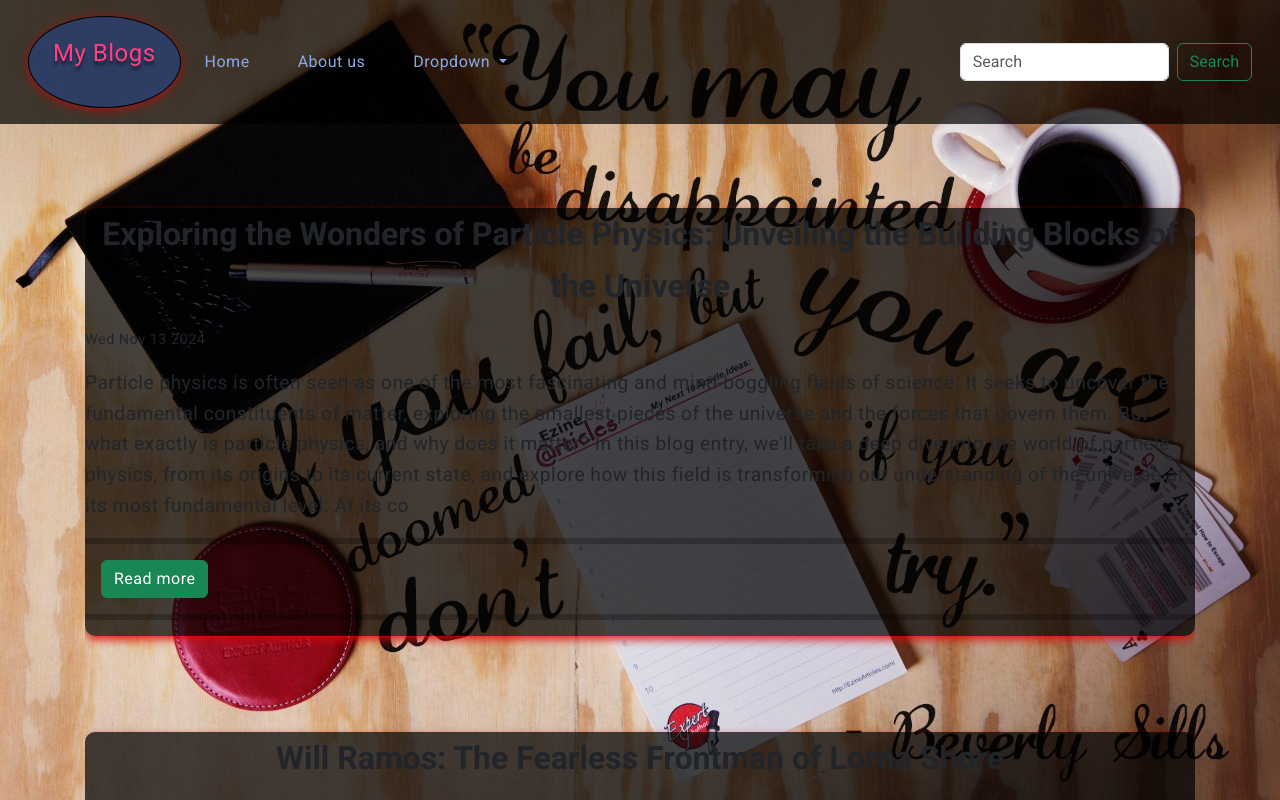
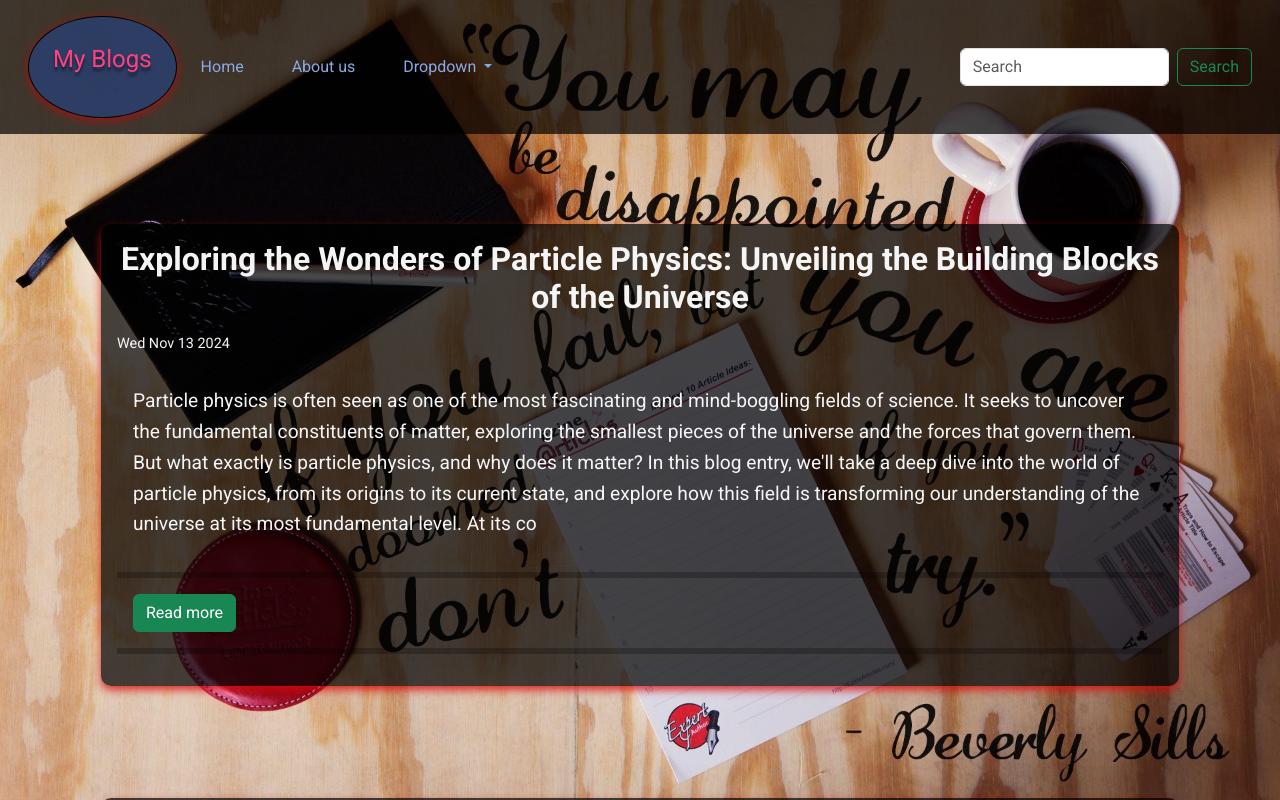
Before and after one commit to Quarky25/blog, an Angular app: page / in a window 1280 px wide. Shown: the top 800 px of the page. Built offline with nearby package versions, Linux system fonts and the light colour scheme.

Commit message:
final fix attempt for today

```diff
--- a/src/app/app.component.css
+++ b/src/app/app.component.css
@@ -1,15 +1,12 @@
 /* Base styles */
 
 * {
-  box-sizing: border-box;
   margin: 0;
   padding: 0;
 }
 
 body {
   font-family: "Roboto", sans-serif;
-  --text-color: var(--text-color);
-  line-height: 1.6;
 }
 
 /* Link styling */
@@ -31,16 +28,3 @@ a:hover {
 }
 
 /* src/styles/styles.css */
-
-/* Define CSS custom properties (variables) for reusability */
-:root {
-  --primary-color: #007bff;
-  --secondary-color: #434a50;
-  --accent-color: #28a745;
-  --background-color: #000000b4;
-  --text-color: #fbfbfcf8;
-  --spacer: 1rem;
-  --container-padding: 2rem;
-  --font-primary: "Roboto", sans-serif;
-  --font-secondary: "Open Sans", sans-serif;
-}
--- a/src/app/contact-form/contact-form.component.css
+++ b/src/app/contact-form/contact-form.component.css
@@ -21,12 +21,12 @@
 
 .contact-header h1 {
   font-size: 2.5rem;
-  --text-color: var(--text-color);
+  color: #fbfbfcf8;
 }
 
 .contact-header p {
   font-size: 1.2rem;
-  --text-color: var(--text-color);
+  color: #fbfbfcf8;
   margin-top: 0.5rem;
 }
 
@@ -46,7 +46,7 @@ label {
   font-size: 1rem;
   font-weight: bold;
   margin-bottom: 0.5rem;
-  --text-color: var(--text-color);
+  color: #fbfbfcf8;
 }
 
 input,
@@ -56,7 +56,6 @@ textarea {
   border: 1px solid #ccc;
   border-radius: 4px;
   transition: border 0.3s ease;
-  --background-color: var(--background-color);
 }
 
 input:focus,
@@ -71,7 +70,7 @@ textarea {
 
 button.submit-btn {
   background-color: #a13f70da;
-  --text-color: var(--text-color);
+  color: #fbfbfcf8;
   padding: 1rem;
   border: none;
   border-radius: 4px;
@@ -89,7 +88,7 @@ button.submit-btn:hover {
   text-align: center;
   margin-top: 2rem;
   font-size: 1.1rem;
-  --text-color: var(--text-color);
+  color: #fbfbfcf8;
 }
 
 .contact-footer a {
--- a/src/app/home-page/home-page.component.css
+++ b/src/app/home-page/home-page.component.css
@@ -6,16 +6,16 @@
   justify-content: center;
   align-items: center;
   flex-direction: column;
-  gap: var(--spacer);
+  gap: 1rem;
   max-width: 1200px;
   overflow: auto;
   margin: 10rem auto;
-  padding: var(--spacer);
+  padding: 1rem;
 }
 
 .blog-post {
   background-color: #000000b4;
-  padding: var(--spacer);
+  padding: 1rem;
   border-radius: 10px;
   box-shadow: 0 4px 8px rgba(219, 8, 8, 0.808);
   margin: 3rem auto;
@@ -25,26 +25,26 @@
   text-align: center;
   font-size: 2rem;
   font-weight: 700;
-  color: var(--text-color);
+  color: #fbfbfcf8;
   margin-bottom: 1rem;
 }
 
 .blog-post-date {
   font-size: 0.9rem;
-  color: var(--secondary-color);
+  color: #fbfbfcf8;
 }
 
 .blog-post-content {
   font-size: 1.2rem;
   line-height: 1.6;
-  color: var(--text-color);
+  color: #fbfbfcf8;
   margin-top: 1rem;
-  padding: var(--spacer);
+  padding: 1rem;
 }
 
 .blog-footer {
   text-align: center;
-  padding: var(--spacer);
+  padding: 1rem;
   background-color: #000000b4;
 }
 
--- a/src/index.html
+++ b/src/index.html
@@ -21,7 +21,7 @@
       rel="stylesheet"
     />
   </head>
-  <body class="mat-typography">
+  <body>
     <app-root></app-root>
   </body>
   <link
--- a/src/styles.css
+++ b/src/styles.css
@@ -1,5 +1,16 @@
 /* You can add global styles to this file, and also import other style files */
+/* Define CSS custom properties (variables) for reusability */
+:root {
+  --primary-color: #007bff;
+  --secondary-color: #434a50;
+  --accent-color: #28a745;
 
+  --text-color: #fbfbfcf8;
+  --spacer: 1rem;
+  --container-padding: 2rem;
+  --font-primary: "Roboto", sans-serif;
+  --font-secondary: "Open Sans", sans-serif;
+}
 body {
   background-image: url(../public/images/background-img.jpg);
   z-index: -1;
```
